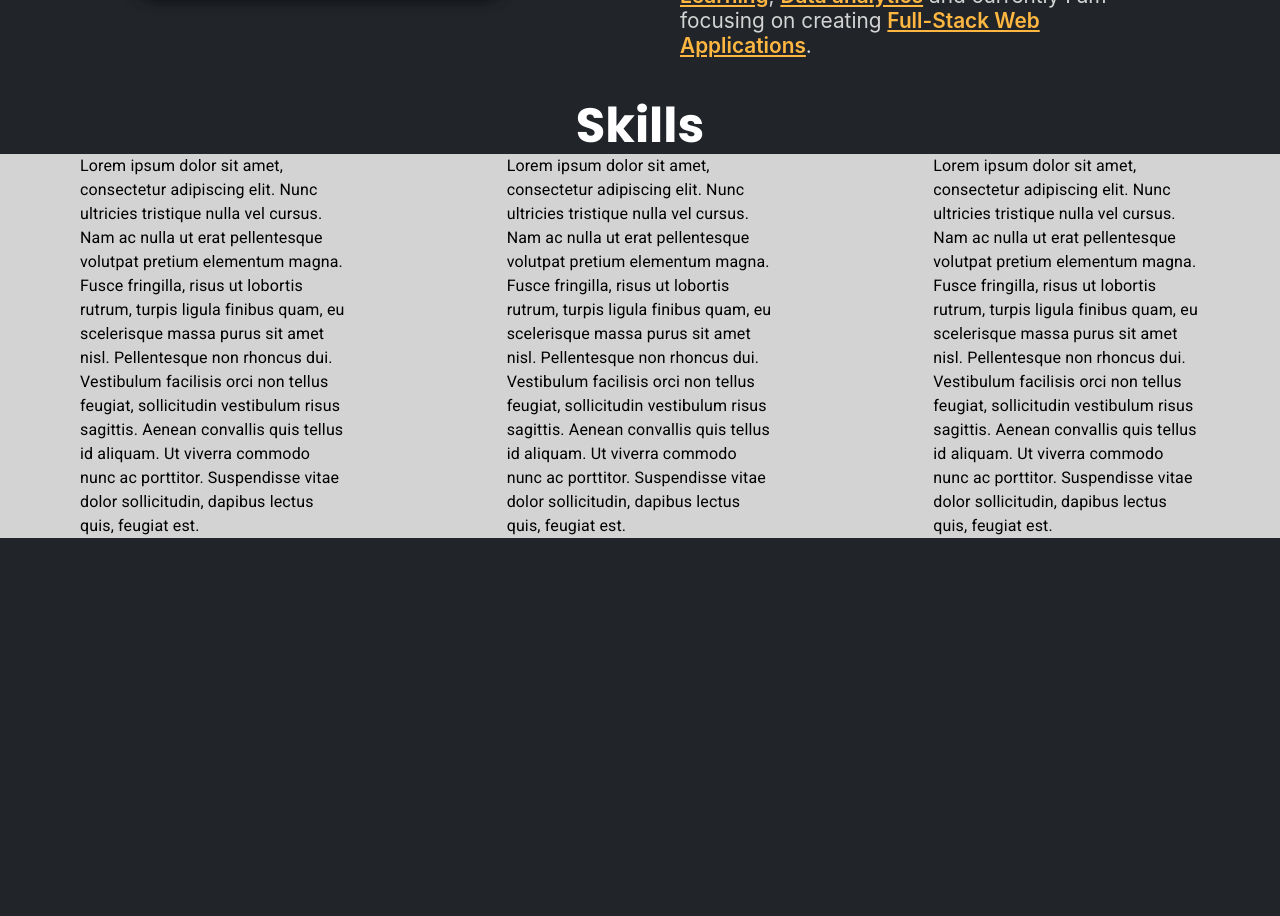
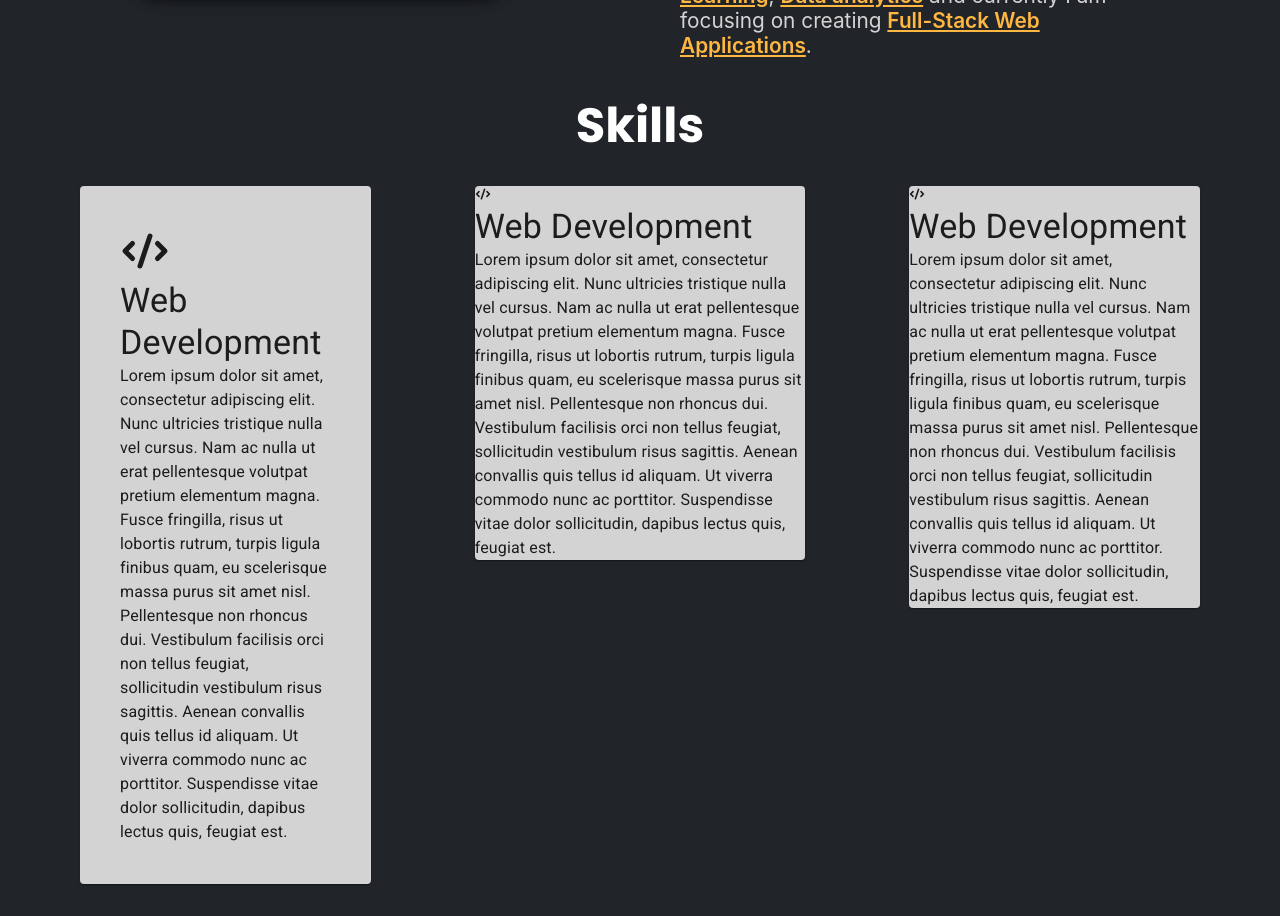
Before and after one commit to VirochaanRG/mywebsite, a React (Create React App) app: page / in a window 1280 px wide. Shown: the part 1200-2116 px from the top of the page. Before the commit the page ends 1738 px from the top, so only its background shows below. Built offline with nearby package versions, Linux system fonts and the light colour scheme.

Commit message:
Creating Skills Tabs

```diff
--- a/package.json
+++ b/package.json
@@ -12,6 +12,7 @@
     "@testing-library/user-event": "^13.5.0",
     "react": "^18.1.0",
     "react-dom": "^18.1.0",
+    "react-icons": "^4.3.1",
     "react-scripts": "5.0.1",
     "styled-components": "^5.3.5",
     "web-vitals": "^2.1.4"
--- a/src/components/Skills.js
+++ b/src/components/Skills.js
@@ -1,26 +1,39 @@
-import { Box, Grid, Typography } from '@mui/material'
-import React from 'react'
-import styled from 'styled-components'
+import { Box, Grid, Paper, Typography } from '@mui/material';
+import React from 'react';
+import styled from 'styled-components';
+import {HiCode} from "react-icons/hi";
 
 const Skills = () => {
   return (
     <Box sx={{backgroundColor: "#212529"}}>
         <Typography variant="h3" sx={{fontFamily: 'Poppins', color: 'white', textAlign: 'center', fontWeight: 'bold'}}>Skills</Typography>
-        <Grid container>
-            <Grid item xs={4} sx={{backgroundColor: "#D3D3D3"}}>
-                <Typography sx={{ml:10, mr: 10}}>
+        <Grid container spacing={3}>
+            <Grid item xs={4} sx={{mt: 4, mb: 4}}>
+                <Paper sx={{backgroundColor: "#D3D3D3", ml:10, mr: 5, py: 5, pl: 5, pr: 5}}>
+                    <HiCode size={50}/>
+                    <Typography variant="h4">Web Development</Typography>
+                    <Typography>
                         Lorem ipsum dolor sit amet, consectetur adipiscing elit. Nunc ultricies tristique nulla vel cursus. Nam ac nulla ut erat pellentesque volutpat pretium elementum magna. Fusce fringilla, risus ut lobortis rutrum, turpis ligula finibus quam, eu scelerisque massa purus sit amet nisl. Pellentesque non rhoncus dui. Vestibulum facilisis orci non tellus feugiat, sollicitudin vestibulum risus sagittis. Aenean convallis quis tellus id aliquam. Ut viverra commodo nunc ac porttitor. Suspendisse vitae dolor sollicitudin, dapibus lectus quis, feugiat est.
                     </Typography>
+                </Paper>
             </Grid>
-            <Grid item xs={4} sx={{backgroundColor: "#D3D3D3"}}>
-                <Typography sx={{ml:10, mr: 10}}>
+            <Grid item xs={4} sx={{mt: 4, mb: 4}}>
+                <Paper sx={{backgroundColor: "#D3D3D3", ml:5, mr: 5}}>
+                    <HiCode/>
+                    <Typography variant="h4">Web Development</Typography>
+                    <Typography>
                         Lorem ipsum dolor sit amet, consectetur adipiscing elit. Nunc ultricies tristique nulla vel cursus. Nam ac nulla ut erat pellentesque volutpat pretium elementum magna. Fusce fringilla, risus ut lobortis rutrum, turpis ligula finibus quam, eu scelerisque massa purus sit amet nisl. Pellentesque non rhoncus dui. Vestibulum facilisis orci non tellus feugiat, sollicitudin vestibulum risus sagittis. Aenean convallis quis tellus id aliquam. Ut viverra commodo nunc ac porttitor. Suspendisse vitae dolor sollicitudin, dapibus lectus quis, feugiat est.
                     </Typography>
+                </Paper>
             </Grid>
-            <Grid item xs={4} sx={{backgroundColor: "#D3D3D3"}}>
-                <Typography sx={{ml:10, mr: 10}}>
+            <Grid item xs={4} sx={{ mt: 4, mb: 4}}>
+                <Paper sx={{backgroundColor: "#D3D3D3", ml:5, mr: 10}}>
+                    <HiCode/>
+                    <Typography variant="h4">Web Development</Typography>
+                    <Typography >
                         Lorem ipsum dolor sit amet, consectetur adipiscing elit. Nunc ultricies tristique nulla vel cursus. Nam ac nulla ut erat pellentesque volutpat pretium elementum magna. Fusce fringilla, risus ut lobortis rutrum, turpis ligula finibus quam, eu scelerisque massa purus sit amet nisl. Pellentesque non rhoncus dui. Vestibulum facilisis orci non tellus feugiat, sollicitudin vestibulum risus sagittis. Aenean convallis quis tellus id aliquam. Ut viverra commodo nunc ac porttitor. Suspendisse vitae dolor sollicitudin, dapibus lectus quis, feugiat est.
                     </Typography>
+                </Paper>
             </Grid>
         </Grid>
     </Box>
```
Also changed, not shown: 1 other file (tests, documents, lock files or other folders). Lines whose indentation alone changed are shown as unchanged.
